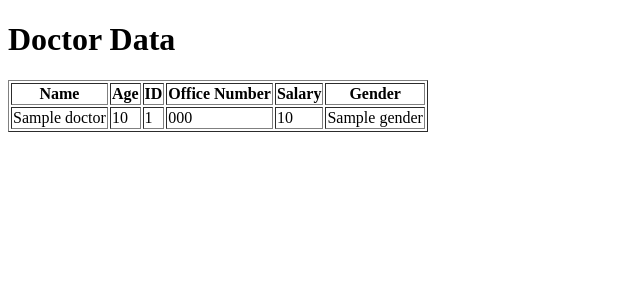
After one commit to yehiahesham2938/HealHub, a Flask app: template templates/display_data.html in a window 1280 px wide. The commit adds this page. Shown: the top 300 px of the page, without its empty margins (0-640 px from the left). Run offline with Flask 3, Linux system fonts and the light colour scheme; the template is opened without the code that fills it: most values are stand-ins (such as "Sample title", 1, 10 or a date in 2020).

Commit message:
created the doctor info file

```diff
--- a/main.py
+++ b/main.py
@@ -2,7 +2,7 @@ from flask import Flask, request, render_template
 from NormalUser import NormalUser
 from administrator import administrator
 app = Flask(__name__ , static_folder='static')
-
+doctors_data = []
 @app.route('/', methods=['GET', 'POST'])
 def login():
     if request.method == 'POST':
@@ -10,7 +10,7 @@ def login():
         if usertype == 'Administrator':
             username = request.form.get('username')
             password = request.form.get('password')
-            print("Username:::::::::::::::::", username)
+            print("Username:", username)
             print("Password:", password)
             if username == 'admin' and password == 'admin':
                 return administrator()
@@ -46,5 +46,26 @@ def login():
     else:
         return render_template('index.html')
 
+
+@app.route('/add_doctor', methods=['POST'])
+def add_doctor():
+    doctor_data = {
+        'Name': request.form.get('doctor_name'),
+        'Age': request.form.get('doctor_age'),
+        'ID': request.form.get('doctor_id'),
+        'Office Number': request.form.get('doctor_office_number'),
+        'Salary': request.form.get('doctor_salary'),
+        'Gender': request.form.get('doctor_gender')
+    }
+
+    doctors_data.append(doctor_data)
+
+    return render_template('doctors_info.html', data=doctors_data)
+
+@app.route('/display_doctor_info', methods=['GET'])
+def display_doctor_info():
+    return render_template('doctors_info.html', data=doctors_data)
+
+
 if __name__ == '__main__':
     app.run()
--- /dev/null
+++ b/templates/display_data.html
@@ -0,0 +1,37 @@
+<!DOCTYPE html>
+<html>
+
+<head>
+    <title>Display Data</title>
+</head>
+
+<body>
+    <h1>Doctor Data</h1>
+    <table border="1">
+        <tr>
+            <th>Name</th>
+            <th>Age</th>
+            <th>ID</th>
+            <th>Office Number</th>
+            <th>Salary</th>
+            <th>Gender</th>
+        </tr>
+        {% for doctor in data %}
+        <tr>
+            <td>{{ doctor['Name'] }}</td>
+            <td>{{ doctor['Age'] }}</td>
+            <td>{{ doctor['ID'] }}</td>
+            <td>{{ doctor['Office Number'] }}</td>
+            <td>{{ doctor['Salary'] }}</td>
+            <td>{{ doctor['Gender'] }}</td>
+        </tr>
+        {% endfor %}
+
+    </table>
+</body>
+
+
+
+
+
+</html>
```
Also changed, not shown: templates/administrator.html (+8 -6 lines), templates/doctors_info.html (added, +31 -0 lines).
